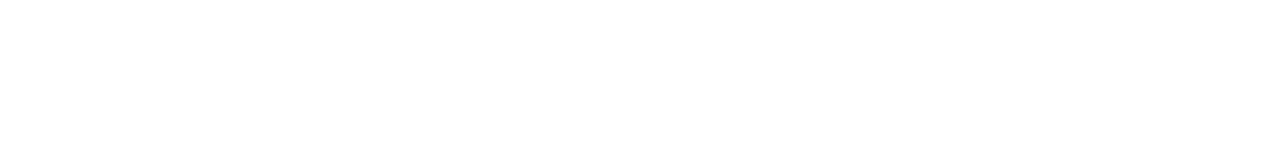
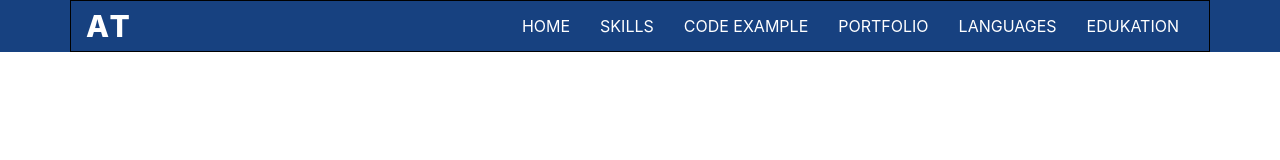
Before and after one commit to Asan229/portfolio2, a plain HTML site: page index.html in a window 1280 px wide. Drawn offline with Linux system fonts and the light colour scheme.

Commit message:
add header

```diff
--- a/css/style.css
+++ b/css/style.css
@@ -0,0 +1,71 @@
+:root {
+  --accent: #174180;
+  --accent-light: #3764a7;
+  --pure-white: #fff;
+}
+html {
+  box-sizing: border-box;
+  scroll-behavior: smooth;
+}
+*,
+*::before,
+*::after {
+  box-sizing: inherit;
+}
+body {
+  margin: 0;
+  font-family: -apple-system, BlinkMacSystemFont, "Segoe UI", Roboto, Oxygen,
+    Ubuntu, Cantarell, "Open Sans", "Helvetica Neue", sans-serif;
+  color: var(--accent);
+}
+.container {
+  width: 1140px;
+  margin: 0 auto;
+  padding: 0 15px;
+  border: 1px solid black;
+}
+.header {
+  background-color: var(--accent);
+}
+.header a {
+  color: var(--pure-white);
+  text-decoration: none;
+}
+.header-nav {
+  min-height: 50px;
+  justify-content: space-between;
+  align-items: center;
+  display: flex;
+}
+.header-logo {
+  width: 20%;
+  font-size: 30px;
+  font-weight: 800;
+  letter-spacing: 3px;
+}
+.header-logo img {
+  width: 100%;
+  height: 60px;
+  object-fit: contain;
+}
+.header-menu {
+  margin: 0;
+  padding: 0;
+  list-style: none;
+  /* background-color: rgb(92, 92, 34); */
+}
+
+.header-menu-link {
+  font-size: 16px;
+  line-height: 16px;
+  padding: 15px;
+  text-transform: uppercase;
+  transition: background-color 0.3s;
+}
+
+.header-menu {
+  display: flex;
+}
+.header-menu-link:hover {
+  background-color: var(--accent-light);
+}
--- a/index.html
+++ b/index.html
@@ -4,8 +4,44 @@
     <meta charset="UTF-8" />
     <meta http-equiv="X-UA-Compatible" content="IE=edge" />
     <meta name="viewport" content="width=device-width, initial-scale=1.0" />
+    <link rel="preconnect" href="https://fonts.googleapis.com" />
+    <link rel="preconnect" href="https://fonts.gstatic.com" crossorigin />
+    <link
+      href="https://fonts.googleapis.com/css2?family=Open+Sans:wght@300;400;700;800&display=swap"
+      rel="stylesheet"
+    />
     <link rel="stylesheet" href="/css/style.css" />
     <title>Asan Turdukulov</title>
   </head>
-  <body></body>
+  <body>
+    <header class="header">
+      <div class="container">
+        <div class="hader-nav-inner">
+          <nav class="header-nav">
+            <a href="#" class="header-logo">AT</a>
+            <ul class="header-menu">
+              <li class="header-menu-item">
+                <a href="#home" class="header-menu-link">Home</a>
+              </li>
+              <li class="header-menu-item">
+                <a href="#skills" class="header-menu-link">Skills</a>
+              </li>
+              <li class="header-menu-item">
+                <a href="#code" class="header-menu-link">Code Example</a>
+              </li>
+              <li class="header-menu-item">
+                <a href="#portfolio" class="header-menu-link">Portfolio</a>
+              </li>
+              <li class="header-menu-item">
+                <a href="#languages" class="header-menu-link">Languages</a>
+              </li>
+              <li class="header-menu-item">
+                <a href="#education" class="header-menu-link">Edukation</a>
+              </li>
+            </ul>
+          </nav>
+        </div>
+      </div>
+    </header>
+  </body>
 </html>
```
